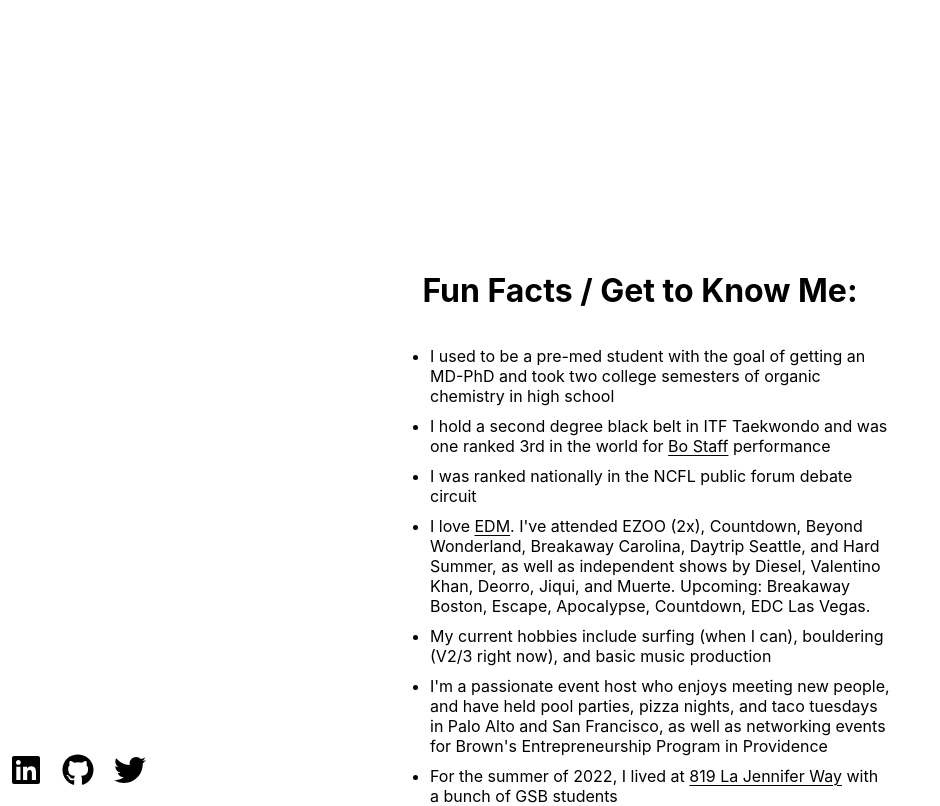
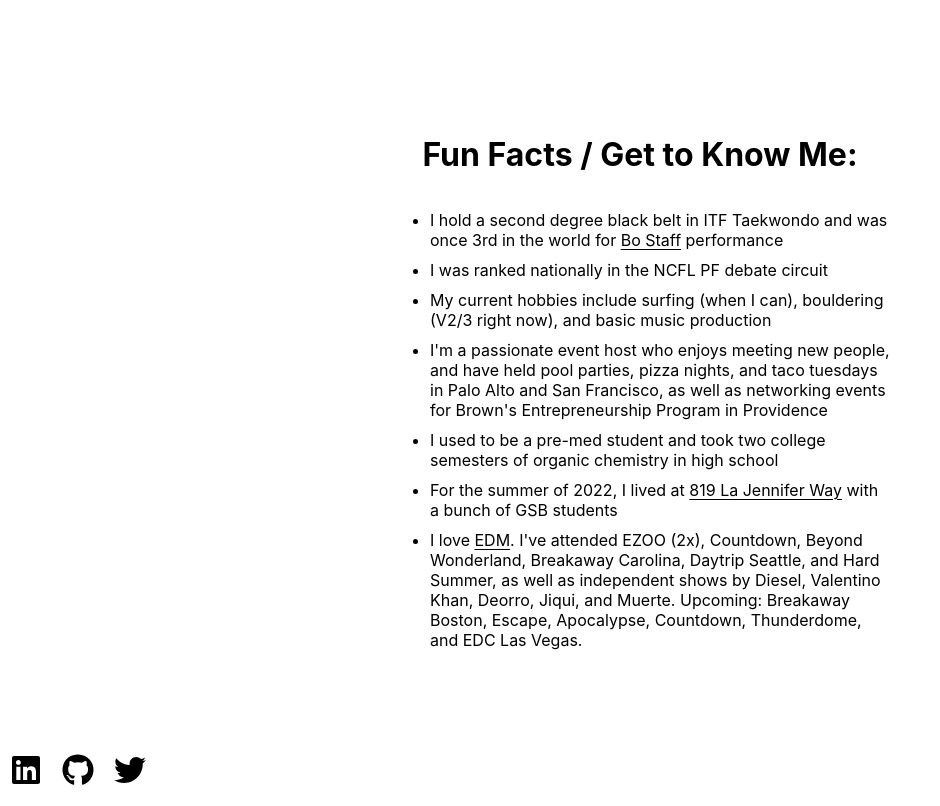
Before and after one commit to raydelvecchio/raydelv.tech, a React (Create React App) app: page /fun in a window 1280 px wide. Shown: the whole page, without its empty margins (0-940 px from the left). Built offline with nearby package versions, Linux system fonts and the light colour scheme.

Commit message:
saving fun facts page

```diff
--- a/src/components/Misc.js
+++ b/src/components/Misc.js
@@ -14,16 +14,10 @@
                     <div className="bullet-list-container">
                         <ul>
                             <li>
-                                I used to be a pre-med student with the goal of getting an MD-PhD and took two college semesters of organic chemistry in high school
+                                I hold a second degree black belt in ITF Taekwondo and was once 3rd in the world for <a href="https://centurymartialarts.com/collections/bo-staff">Bo Staff</a> performance
                             </li>
                             <li>
-                                I hold a second degree black belt in ITF Taekwondo and was one ranked 3rd in the world for <a href="https://centurymartialarts.com/collections/bo-staff">Bo Staff</a> performance
-                            </li>
-                            <li>
-                                I was ranked nationally in the NCFL public forum debate circuit
-                            </li>
-                            <li>
-                                I love <a href="https://en.wikipedia.org/wiki/Electronic_dance_music">EDM</a>. I've attended EZOO (2x), Countdown, Beyond Wonderland, Breakaway Carolina, Daytrip Seattle, and Hard Summer, as well as independent shows by Diesel, Valentino Khan, Deorro, Jiqui, and Muerte. Upcoming: Breakaway Boston, Escape, Apocalypse, Countdown, EDC Las Vegas.
+                                I was ranked nationally in the NCFL PF debate circuit
                             </li>
                             <li>
                                 My current hobbies include surfing (when I can), bouldering (V2/3 right now), and basic music production
@@ -32,7 +26,13 @@
                                 I'm a passionate event host who enjoys meeting new people, and have held pool parties, pizza nights, and taco tuesdays in Palo Alto and San Francisco, as well as networking events for Brown's Entrepreneurship Program in Providence
                             </li>
                             <li>
+                                I used to be a pre-med student and took two college semesters of organic chemistry in high school
+                            </li>
+                            <li>
                                 For the summer of 2022, I lived at <a href="https://www.businessinsider.com/facebook-house-inside-palo-alto-home-mark-zuckerberg-la-jennifer-2017-12">819 La Jennifer Way</a> with a bunch of GSB students
+                            </li>
+                            <li>
+                                I love <a href="https://en.wikipedia.org/wiki/Electronic_dance_music">EDM</a>. I've attended EZOO (2x), Countdown, Beyond Wonderland, Breakaway Carolina, Daytrip Seattle, and Hard Summer, as well as independent shows by Diesel, Valentino Khan, Deorro, Jiqui, and Muerte. Upcoming: Breakaway Boston, Escape, Apocalypse, Countdown, Thunderdome, and EDC Las Vegas.
                             </li>
                         </ul>
                     </div>
--- a/src/components/title_with_list.css
+++ b/src/components/title_with_list.css
@@ -11,7 +11,7 @@
     color: #000;
     padding: 5px;
     text-decoration: underline;
-    text-decoration-thickness: 1px;  /* Adjust the thickness of the underline */
+    text-decoration-thickness: 1px;
     text-underline-offset: 3px;
 }
 
@@ -23,7 +23,8 @@
     display: grid;
     gap: 0;
     place-items: center;
-    height: 100vh;
+    min-height: 100vh;
+    align-content: center;
 }
 
 .message {
@@ -36,12 +37,14 @@
     display: flex;
     flex-direction: column;
     align-items: center;
+    justify-content: center;
+    width: 100%;
 }
 
 a {
     color: #000;
     text-decoration: underline;
-    text-decoration-thickness: 1px;  /* Adjust the thickness of the underline */
+    text-decoration-thickness: 1px;
     text-underline-offset: 3px;
 }
 
@@ -54,6 +57,5 @@
 }
 
 .bullet-list-container {
-    width: 500px;  /* Adjust as needed */
-    height: 200px;  /* Adjust as needed */
+    width: 500px;
 }
```
